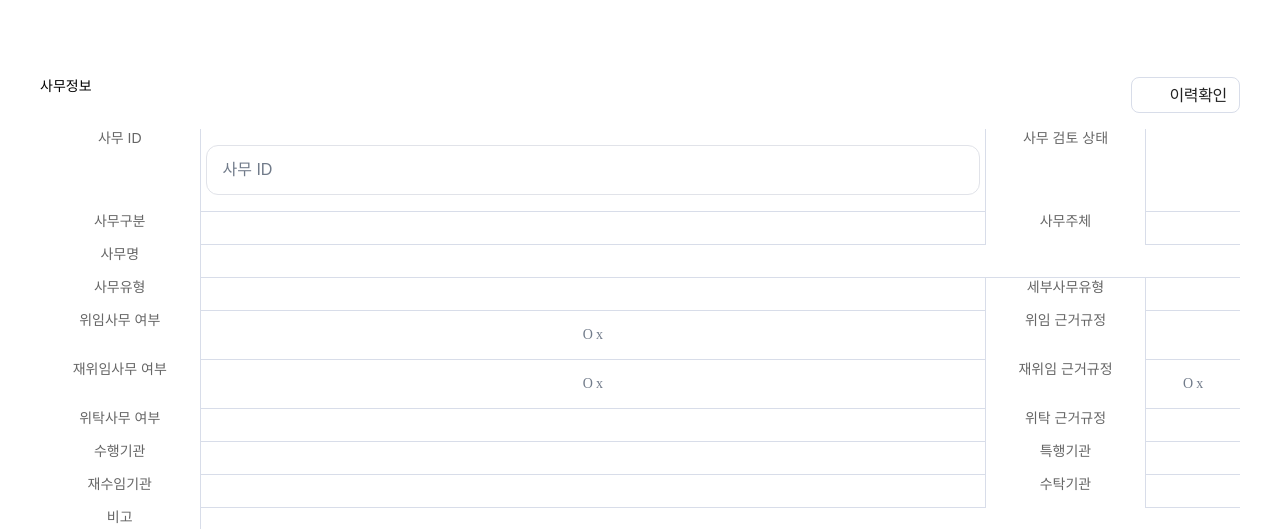
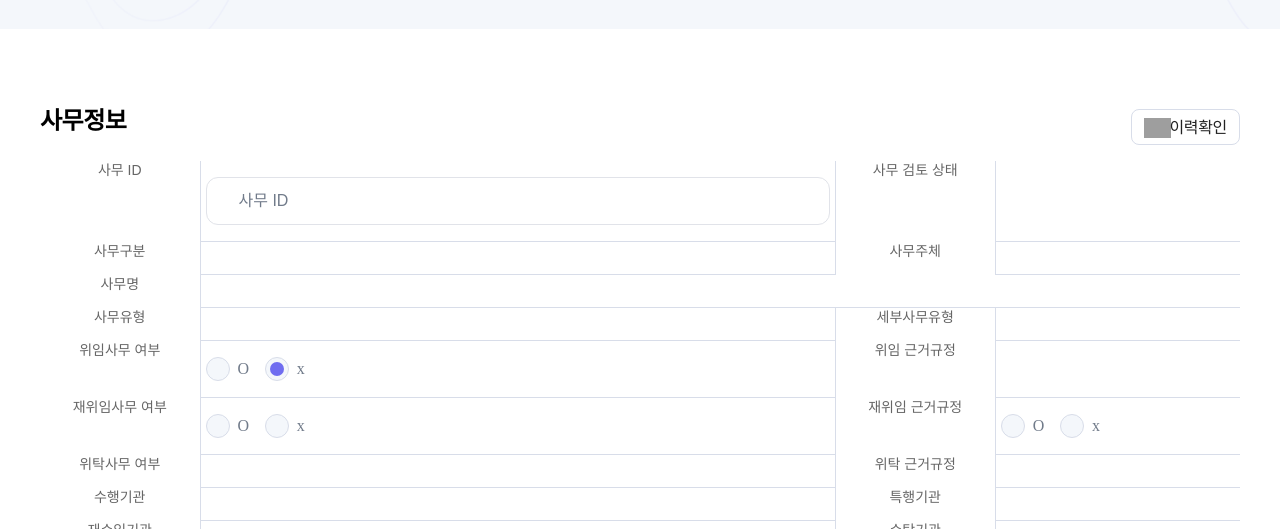
Before and after one commit to pub-song/lta_html, a plain HTML site: page html/사무1_상세_관리자.html in a window 1280 px wide. Shown: the part 271-800 px from the top of the page. Drawn offline with Linux system fonts and the light colour scheme; some packages are replaced by stand-ins of ours; grey boxes are pictures that could not be loaded; a script that the page names is missing; a web font is replaced by a local one.

Commit message:
업데잍크

```diff
--- a/html/css/common_02.css
+++ b/html/css/common_02.css
@@ -1 +1,107 @@
 @charset "utf-8";
+
+/* 라디오박스 */
+.radio-box {
+    display: flex;
+    align-items: center;
+    gap: 16px;
+}
+.radio-box label {
+    display: flex;
+    align-items: center;
+    gap: 8px;
+    position: relative;
+    font-size: 16px;
+    font-weight: 400;
+    line-height: 16px;
+    letter-spacing: -0.02em;
+}
+.radio-box input[type="radio"] {
+    -webkit-appearance: none;
+    -moz-appearance: none;
+    position: relative;
+    width: 24px;
+    height: 24px;
+    background-color: #F4F7FB;
+    border: 1px solid #D8DDE9;
+    border-radius: 50%;
+    outline: none;
+    cursor: pointer;
+    opacity: 1;
+    margin-right:0;
+}
+.radio-box input[type="radio"]:checked {
+    background-color: #F4F7FB;
+    border: 1px solid #D8DDE9;
+}.radio-box input[type="radio"]:checked+span::before {
+    content: '';
+    display: block;
+    background-color: #706DF0;
+    width: 14px;
+    height: 14px;
+    position: absolute;
+    top: 5px;
+    left: 5px;
+    gap: 0px;
+    border-radius: 12px;
+    z-index: 8;
+}
+.radio-box input[type="radio"]:disabled {
+    background-color: var(--color-basic2);
+    box-shadow: 0 0 0 2px #e8e8e8 inset;
+    cursor: not-allowed;
+}
+/* // INPUT */
+.form-element__wrap {
+    display: flex;
+    flex-direction: column;
+    align-items: flex-start;
+    gap: 10px;
+    width: 100%;
+}
+.form-element__wrap.txtarea_wrap {
+    gap: 0;
+}
+.form-element__wrap .form-element__inner {
+    width: 100%;
+    height: 48px;
+    border: 1px solid #E1E3E9;
+    border-radius: 12px;
+    display: flex;
+    align-items: center;
+    padding: 0 16px;
+}
+.form-element__wrap .form-element__inner input {
+    width: 100%;
+    border: 0;
+    outline: 0;
+    height: 80%;
+    color: #222222;
+    background-color: transparent;
+}
+.form-element__wrap .form-element__inner input::placeholder {
+    color: #717B8A;
+}
+.form-element__wrap .form-element__inner.input-disabled input:disabled {
+    color: #757575;
+}
+.form-element__wrap .form-element__inner.input-disabled {
+    background: #efefef;
+}
+
+
+.sc.bg_top:not(:has(.search)) {
+   padding-bottom: 32px;
+}
+.document-title {
+    font-family: 'Pretendard';
+    font-size: 24px;
+    font-weight: 700;
+    line-height: 24px;
+    letter-spacing: -0.02em;
+}
+
+.btn.ico_pencil span {
+    background: url(../img/pc/ico/ico_pencil.png) no-repeat 0 center;
+    background-size: contain;
+}
```
